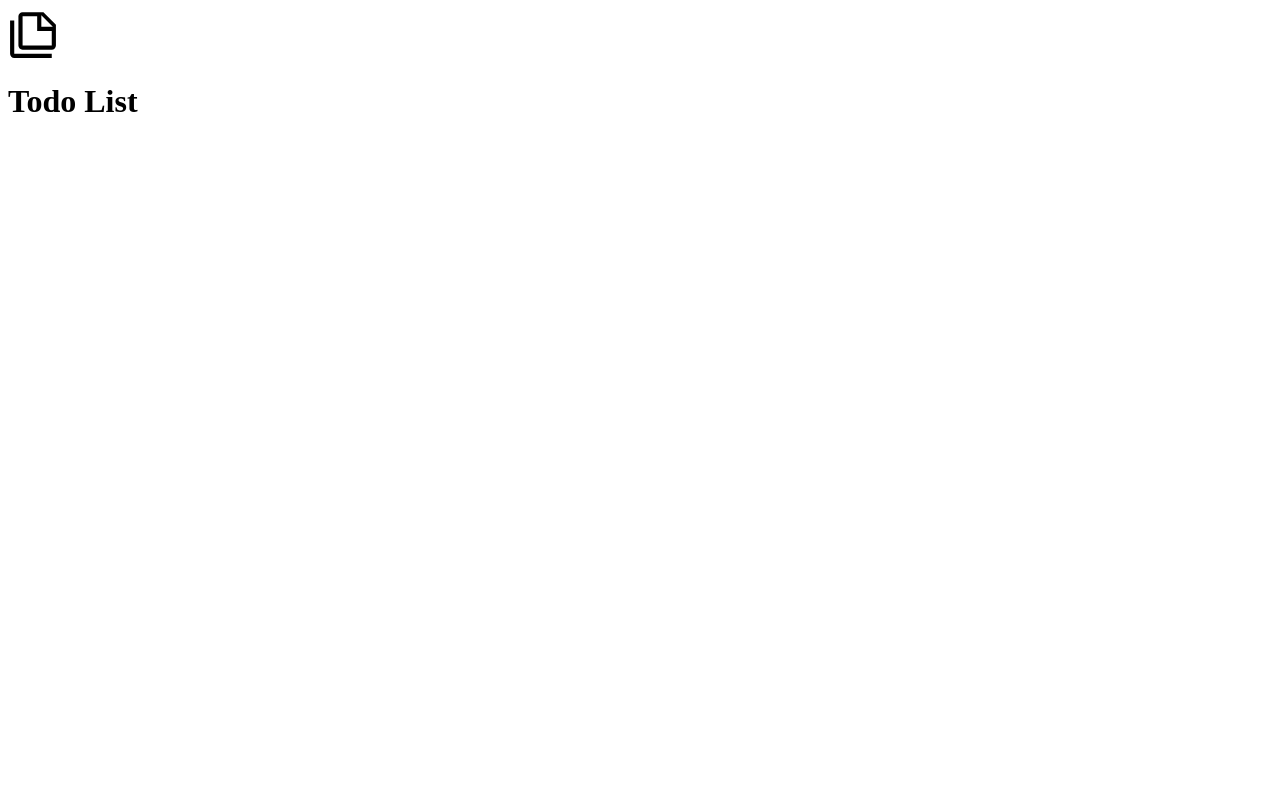
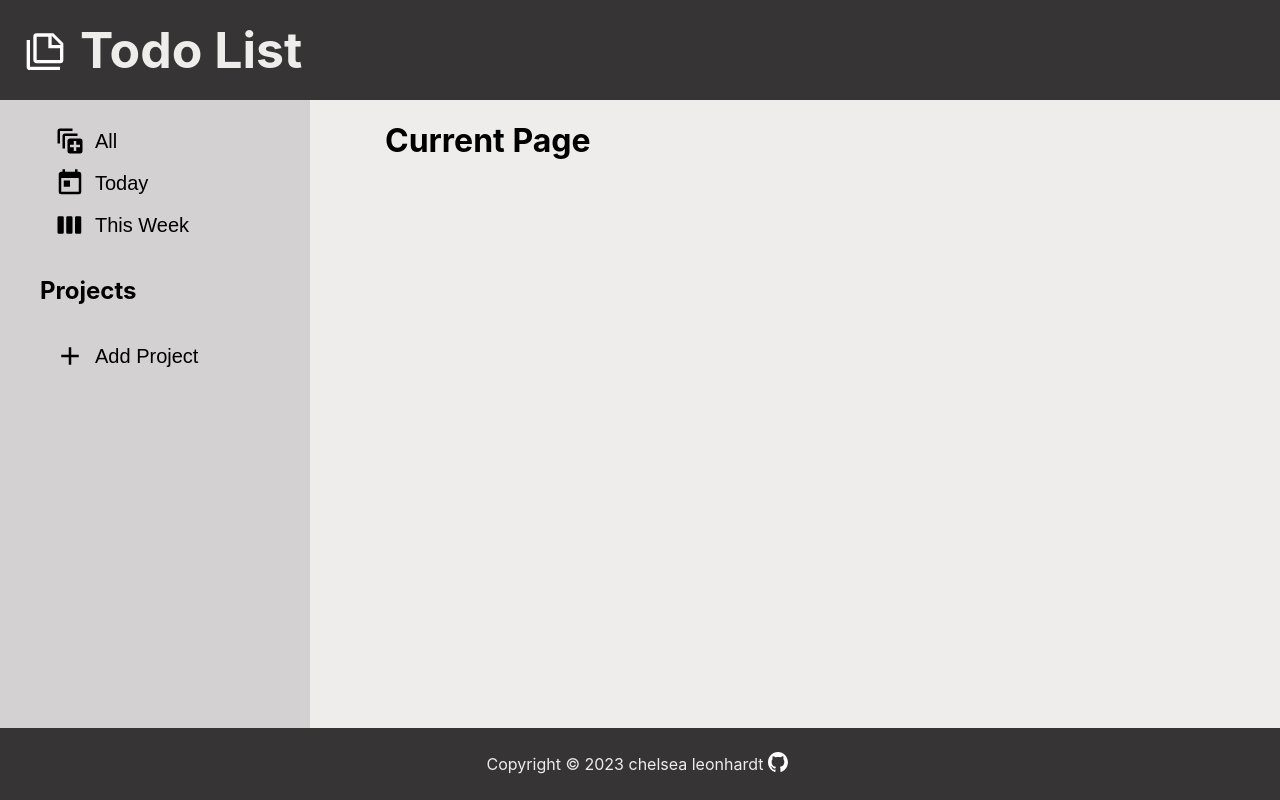
Before and after one commit to locustSpawning/ToDoList, a plain HTML site: page index.html in a window 1280 px wide. Drawn offline with Linux system fonts and the light colour scheme.

Commit message:
finished set up - html done - stylized home page

```diff
--- a/index.html
+++ b/index.html
@@ -11,8 +11,29 @@
       <img id="header-icon" src="images/note-multiple-outline.svg"/>
       <h1>Todo List</h1>
     </header>
-    <nav id="nav"></nav>
-    <footer id="footer"></footer>
+
+    <div id="container">
+      <nav id="nav">
+        <ul>
+          <li><button class ="button-default-project"><img class="nav-icons" id="all" src="images/expand-all.svg"/>All</button></li>
+          <li><button class ="button-default-project"><img class="nav-icons" id="today" src="images/calendar-today.svg"/>Today</button></li>
+          <li><button class ="button-default-project"><img class="nav-icons" id="week" src="images/view-week.svg" />This Week</button></li>
+        </ul>
+        <h2 id="projects-title">Projects</h2>
+          <ul></ul>
+        <button class ="button-default-project" id="add-project"><img  class="nav-icons" id="+" src="images/plus.svg" />Add Project</button>
+      </nav>
+
+      <div id="main">
+        <h1 id="page-title">Current Page</h1>
+      </div>
+    </div>
+
+    <footer id="footer">
+      <p>Copyright © 2023 chelsea leonhardt</p>
+      <a href="https://github.com/locustSpawning" target="_blank"><img id="git-icon" src="images/github-mark.svg"/></a>
+    </footer>
+
     <script src="main.js"></script>
   </body>
 </html>
--- a/main.js
+++ b/main.js
@@ -1 +1 @@
-(()=>{var e={78:()=>{}},r={};function o(t){var n=r[t];if(void 0!==n)return n.exports;var a=r[t]={exports:{}};return e[t](a,a.exports,o),a.exports}o.n=e=>{var r=e&&e.__esModule?()=>e.default:()=>e;return o.d(r,{a:r}),r},o.d=(e,r)=>{for(var t in r)o.o(r,t)&&!o.o(e,t)&&Object.defineProperty(e,t,{enumerable:!0,get:r[t]})},o.o=(e,r)=>Object.prototype.hasOwnProperty.call(e,r),(()=>{"use strict";var e=o(78),r=o.n(e);console.log("eeehh?"),document.addEventListener("DOMContentLoaded",r().loadHomepage)})()})();
+(()=>{var e={78:()=>{}},r={};function o(t){var n=r[t];if(void 0!==n)return n.exports;var a=r[t]={exports:{}};return e[t](a,a.exports,o),a.exports}o.n=e=>{var r=e&&e.__esModule?()=>e.default:()=>e;return o.d(r,{a:r}),r},o.d=(e,r)=>{for(var t in r)o.o(r,t)&&!o.o(e,t)&&Object.defineProperty(e,t,{enumerable:!0,get:r[t]})},o.o=(e,r)=>Object.prototype.hasOwnProperty.call(e,r),(()=>{"use strict";var e=o(78),r=o.n(e);console.log("⭐"),document.addEventListener("DOMContentLoaded",r().loadHomepage)})()})();
--- a/style.css
+++ b/style.css
@@ -1,8 +1,119 @@
+:root {
+    --header-color:#363434;
+    --nav-color: #d3d1d1;
+    --main-color:#efecec;
+    --accent-color: #8ad1dd;
+}
+
 body{
+   display: flex;
+   flex-direction: column;
+   margin: 0;
+   min-height: 100vh;
+   font-family: -apple-system, BlinkMacSystemFont, 'Segoe UI', Roboto, Oxygen, Ubuntu, Cantarell, 'Open Sans', 'Helvetica Neue', sans-serif;
+}
+
+/* HEADER */
+#header{
+    height: 80px;
+    display: flex;
+    padding: 10px;
+    background-color:var(--header-color);
+    align-items: center;
+    font-size: 25px;
+    color:var(--main-color);
+}
+
+#header-icon{
+    max-height:40px;
+    max-width:40px;
+    padding: 15px;
+    filter: invert(100%) sepia(100%) saturate(0%) hue-rotate(288deg) brightness(102%) contrast(102%);
+}
+
+img path{
+    color: white;
+    fill: currentColor;
+}
+
+/* SIDE NAV */
+
+#nav {
+    flex-shrink: 1;
+    padding: 20px 40px 20px;
+    background-color:var(--nav-color);
+    width: 300px;
+}
+
+ul {
+    list-style-type: none;
+    margin: 0;
+    padding: 0;
+}
+
+.nav-icons {
+    height: 30px;
+    width: 30px;
+    padding-right: 10px;
+}
+
+.button-default-project{
+    display: flex;
+    flex-direction: row;
+    justify-content: flex-start;
+    align-items: center;
+    height: 42px;
+    width: 230px;
+    padding: 15px;
+    border: none;
+    border-radius: 5px;
+    font-size: 20px;
+    background-color: var(--nav-color);
 
 }
 
-#header-icon{
-    max-height:50px;
-    max-width:50px;
+.button-default-project:hover{
+    background-color: var(--accent-color);
 }
+
+#projects-title, #add-project{
+    margin-top: 30px;
+}
+
+
+/* NAV && MAIN */
+#container {
+    flex: 1;
+    display: flex;
+
+}
+
+/* MAIN */
+#main {
+    width: 100%;
+    display: flex;
+    background-color:var(--main-color);
+
+}
+
+#page-title {
+    padding-left: 75px;
+}
+
+
+/* FOOTER */
+#footer {
+    height: 72px;
+    display: flex;
+    align-items: center;
+    justify-content: center;
+    background-color: var(--header-color);
+    color: var(--main-color);
+}
+
+#git-icon {
+    height: 20px;
+    width: 20px;
+    padding: 5px;
+    filter: invert(100%) sepia(100%) saturate(0%) hue-rotate(288deg) brightness(102%) contrast(102%);
+}
```
Also changed, not shown: images/expand-all.svg (added), images/github-mark.svg (added).
